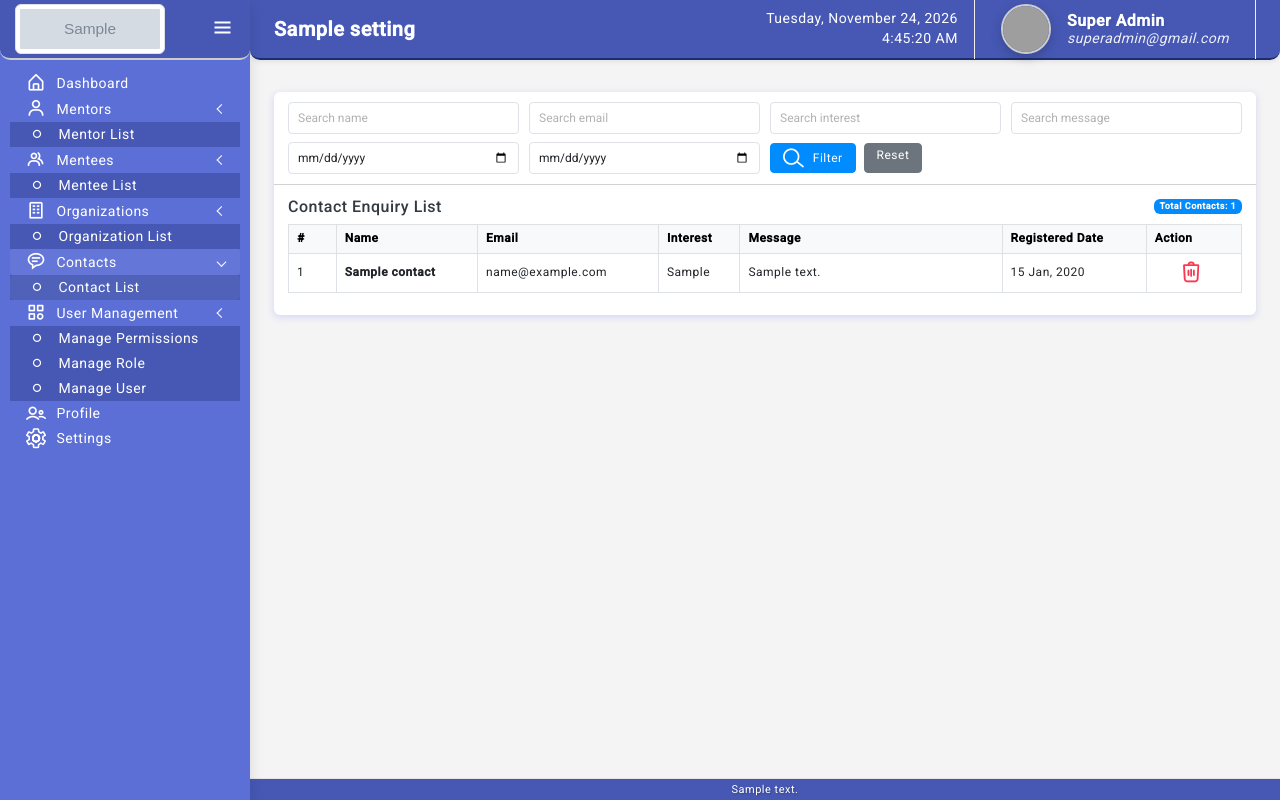
After one commit to it-hatim-group/techmentor, a Laravel app: page /contacts in a window 1280 px wide. The commit adds this page. Run offline with Laravel 12, Linux system fonts and the light colour scheme; a user stored in the database is signed in; data comes from the database, SQL or seed files in the repository; tables that the repository leaves empty hold one stand-in row (values such as "Sample post"); grey boxes marked "Sample" are stand-in pictures; some libraries are stand-ins or nearby versions; grey boxes are pictures that could not be loaded.

Commit message:
Contact done

```diff
--- /dev/null
+++ b/app/Http/Controllers/ContactController.php
@@ -0,0 +1,49 @@
+<?php
+
+namespace App\Http\Controllers;
+
+use App\Models\Contact;
+use Illuminate\Http\Request;
+
+class ContactController extends Controller
+{
+    public function index(Request $request)
+    {
+        $contacts = Contact::latest()
+
+            ->when($request->name, function ($query) use ($request) {
+                $query->where('name', 'like', '%' . $request->name . '%');
+            })
+
+            ->when($request->email, function ($query) use ($request) {
+                $query->where('email', 'like', '%' . $request->email . '%');
+            })
+
+            ->when($request->interest, function ($query) use ($request) {
+                $query->where('interest', 'like', '%' . $request->interest . '%');
+            })
+
+            ->when($request->message, function ($query) use ($request) {
+                $query->where('message', 'like', '%' . $request->message . '%');
+            })
+
+            ->when($request->date_from, function ($query) use ($request) {
+                $query->whereDate('created_at', '>=', $request->date_from);
+            })
+
+            ->when($request->date_to, function ($query) use ($request) {
+                $query->whereDate('created_at', '<=', $request->date_to);
+            })
+
+            ->paginate(10)
+            ->withQueryString();
+
+        return view('contact.index', compact('contacts'));
+    }
+
+    public function destroy(Contact $contact)
+    {
+        $contact->delete();
+        return back()->with('success', 'Contact enquiry deleted successfully.');
+    }
+}
--- /dev/null
+++ b/app/Models/Contact.php
@@ -0,0 +1,15 @@
+<?php
+
+namespace App\Models;
+
+use Illuminate\Database\Eloquent\Model;
+
+class Contact extends Model
+{
+    protected $fillable = [
+        'name',
+        'email',
+        'interest',
+        'message',
+    ];
+}
--- /dev/null
+++ b/resources/views/contact/index.blade.php
@@ -0,0 +1,188 @@
+@extends('layouts.app')
+@section('content')
+    @include('message')
+    <style>
+        .contact-card .card-header {
+            padding: 10px 14px;
+        }
+
+        .contact-card .row {
+            --bs-gutter-y: 8px;
+            --bs-gutter-x: 10px;
+        }
+
+        .contact-card .form-control {
+            height: 32px;
+            min-height: 32px;
+            padding: 4px 9px;
+            font-size: 12px;
+            line-height: 1.2;
+            border-radius: 4px;
+        }
+
+        .contact-card .btn {
+            height: 30px;
+            padding: 4px 12px;
+            font-size: 12px;
+            line-height: 1.2;
+            border-radius: 4px;
+        }
+
+        .contact-card .card-body {
+            padding: 12px 14px;
+        }
+
+        .contact-card .table {
+            margin-bottom: 10px;
+            font-size: 12px;
+            line-height: 1.3;
+        }
+
+        .contact-card .table th,
+        .contact-card .table td {
+            padding: 6px 8px;
+            vertical-align: middle;
+        }
+
+        .contact-card .table th {
+            font-weight: 600;
+            white-space: nowrap;
+        }
+
+        .contact-card .table td strong {
+            font-weight: 600;
+        }
+
+        .contact-card .table .btn {
+            width: 28px;
+            height: 26px;
+            padding: 3px;
+            display: inline-flex;
+            align-items: center;
+            justify-content: center;
+        }
+
+        .contact-card .pagination {
+            margin-bottom: 0;
+            font-size: 12px;
+        }
+
+        .contact-card .pagination .page-link {
+            padding: 4px 9px;
+            font-size: 12px;
+        }
+
+        .contact-card .empty-row td {
+            padding: 12px !important;
+        }
+    </style>
+    <div class="card contact-card">
+        {{-- Search Filters --}}
+        <div class="card-header">
+            <form action="{{ route('contact.index') }}" method="GET" class="mb-0">
+                <div class="row g-2">
+                    <div class="col-md-3">
+                        <input type="text" name="name" class="form-control" placeholder="Search name"
+                            value="{{ request('name') }}">
+                    </div>
+                    <div class="col-md-3">
+                        <input type="text" name="email" class="form-control" placeholder="Search email"
+                            value="{{ request('email') }}">
+                    </div>
+                    <div class="col-md-3">
+                        <input type="text" name="interest" class="form-control" placeholder="Search interest"
+                            value="{{ request('interest') }}">
+                    </div>
+                    <div class="col-md-3">
+                        <input type="text" name="message" class="form-control" placeholder="Search message"
+                            value="{{ request('message') }}">
+                    </div>
+                    <div class="col-md-3">
+                        <input type="date" name="date_from" class="form-control" value="{{ request('date_from') }}">
+                    </div>
+                    <div class="col-md-3">
+                        <input type="date" name="date_to" class="form-control" value="{{ request('date_to') }}">
+                    </div>
+                    <div class="col-md-3 d-flex align-items-center gap-2">
+                        <button type="submit" class="btn btn-primary">
+                            <i class="lni lni-search-alt"></i> Filter
+                        </button>
+                        <a href="{{ route('contact.index') }}" class="btn btn-secondary">
+                            Reset
+                        </a>
+                    </div>
+                </div>
+            </form>
+        </div>
+        {{-- Contact List --}}
+        <div class="card-body">
+            <div class="d-flex justify-content-between align-items-center mb-2">
+                <h6 class="mb-0">Contact Enquiry List</h6>
+                <span class="badge bg-primary">
+                    Total Contacts: {{ $contacts->total() }}
+                </span>
+            </div>
+            <div class="table-responsive">
+                <table class="table table-bordered table-hover align-middle">
+                    <thead class="table-light">
+                        <tr>
+                            <th width="5%">#</th>
+                            <th>Name</th>
+                            <th>Email</th>
+                            <th>Interest</th>
+                            <th>Message</th>
+                            <th>Registered Date</th>
+                            <th width="10%">Action</th>
+                        </tr>
+                    </thead>
+                    <tbody>
+                        @forelse($contacts as $key => $contact)
+                            <tr>
+                                <td>
+                                    {{ $contacts->firstItem() + $key }}
+                                </td>
+                                <td>
+                                    <strong>{{ $contact->name }}</strong>
+                                </td>
+                                <td>
+                                    {{ $contact->email }}
+                                </td>
+                                <td>
+                                    {{ $contact->interest }}
+                                </td>
+                                <td style="min-width:200px;max-width:350px;">
+                                    {{ $contact->message ?? 'N/A' }}
+                                </td>
+                                <td class="text-nowrap">
+                                    {{ $contact->created_at->format('d M, Y') }}
+                                </td>
+                                <td class="text-center">
+                                    <form action="{{ route('contacts.destroy', $contact->id) }}" method="POST"
+                                        onsubmit="return confirm('Are you sure you want to delete this contact enquiry?')">
+                                        @csrf
+                                        @method('DELETE')
+                                        <button type="submit" class="btn">
+                                            <i class="lni lni-trash text-danger"></i>
+                                        </button>
+                                    </form>
+                                </td>
+                            </tr>
+                        @empty
+                            <tr class="empty-row">
+                                <td colspan="7" class="text-center">
+                                    <span class="text-muted">
+                                        No contact enquiries found.
+                                    </span>
+                                </td>
+                            </tr>
+                        @endforelse
+                    </tbody>
+                </table>
+            </div>
+            {{-- Pagination --}}
+            <div>
+                {{ $contacts->links() }}
+            </div>
+        </div>
+    </div>
+@endsection
--- a/resources/views/layouts/sitebar.blade.php
+++ b/resources/views/layouts/sitebar.blade.php
@@ -91,6 +91,28 @@
             </li>
         @endcanany
 
+        {{-- Contacts --}}
+        @canany(['Contacts'])
+            <li>
+                <a href="javascript:;" class="has-arrow">
+                    <div class="parent-icon">
+                        <i class="fadeIn animated bx bx-message-rounded-detail"></i>
+                    </div>
+                    <div class="menu-title">Contacts</div>
+                </a>
+                <ul>
+                    @can('Contacts')
+                        <li>
+                            <a href="{{ route('contact.index') }}">
+                                <i class="bx bx-radio-circle"></i>
+                                Contact List
+                            </a>
+                        </li>
+                    @endcan
+                </ul>
+            </li>
+        @endcanany
+
         {{-- User Management --}}
         @canany(['Permissions View', 'Roles View', 'Users View'])
             <li>
--- a/routes/web.php
+++ b/routes/web.php
@@ -11,6 +11,7 @@ use App\Http\Controllers\MentorController;
 use App\Http\Controllers\MenteeController;
 use App\Http\Controllers\OrganizationController;
 use App\Http\Controllers\RegistrationController;
+use App\Http\Controllers\ContactController;
 use Illuminate\Support\Facades\Route;
 
 // Public route
@@ -18,6 +19,7 @@ Route::get('/', [FrontendController::class, 'index'])->name('home');
 Route::post('/register/mentor', [RegistrationController::class, 'mentor'])->name('register.mentor');
 Route::post('/register/mentee', [RegistrationController::class, 'mentee'])->name('register.mentee');
 Route::post('/register/organization', [RegistrationController::class, 'organization'])->name('register.organization');
+Route::post('/contact/store', [RegistrationController::class, 'contact'])->name('contact.store');
 
 Route::get('/login', function () {
     return view('auth.login');
@@ -40,6 +42,10 @@ Route::middleware('auth')->group(function () {
     // Organization
     Route::get('/organizations', [OrganizationController::class, 'index'])->middleware('permission:Organizations')->name('organization.index');
     Route::delete('/organizations/{id}', [OrganizationController::class, 'destroy'])->name('organizations.destroy');
+
+    // Contact Controller
+    Route::get('/contacts', [ContactController::class, 'index'])->middleware('permission:Contacts')->name('contact.index');
+    Route::delete('/contacts/{contact}', [ContactController::class, 'destroy'])->middleware('permission:Contacts')->name('contacts.destroy');
 
     // Roles
     Route::get('/roles', [RoleController::class, 'index'])->middleware('permission:Roles View')->name('roles.index');
```
Also changed, not shown: app/Http/Controllers/RegistrationController.php (+18 -0 lines), resources/views/frontend/partial/contact.blade.php (+67 -22 lines), resources/views/frontend/partial/mentee_registration_modal.blade.php (+0 -16 lines), resources/views/frontend/partial/mentor_registration_modal.blade.php (+0 -16 lines), resources/views/frontend/partial/organization_registration_modal.blade.php (+0 -14 lines), database/migrations/2026_11_24_042501_create_contacts_table.php (added), resources/views/frontend/partial/footer.blade.php (indentation only).
